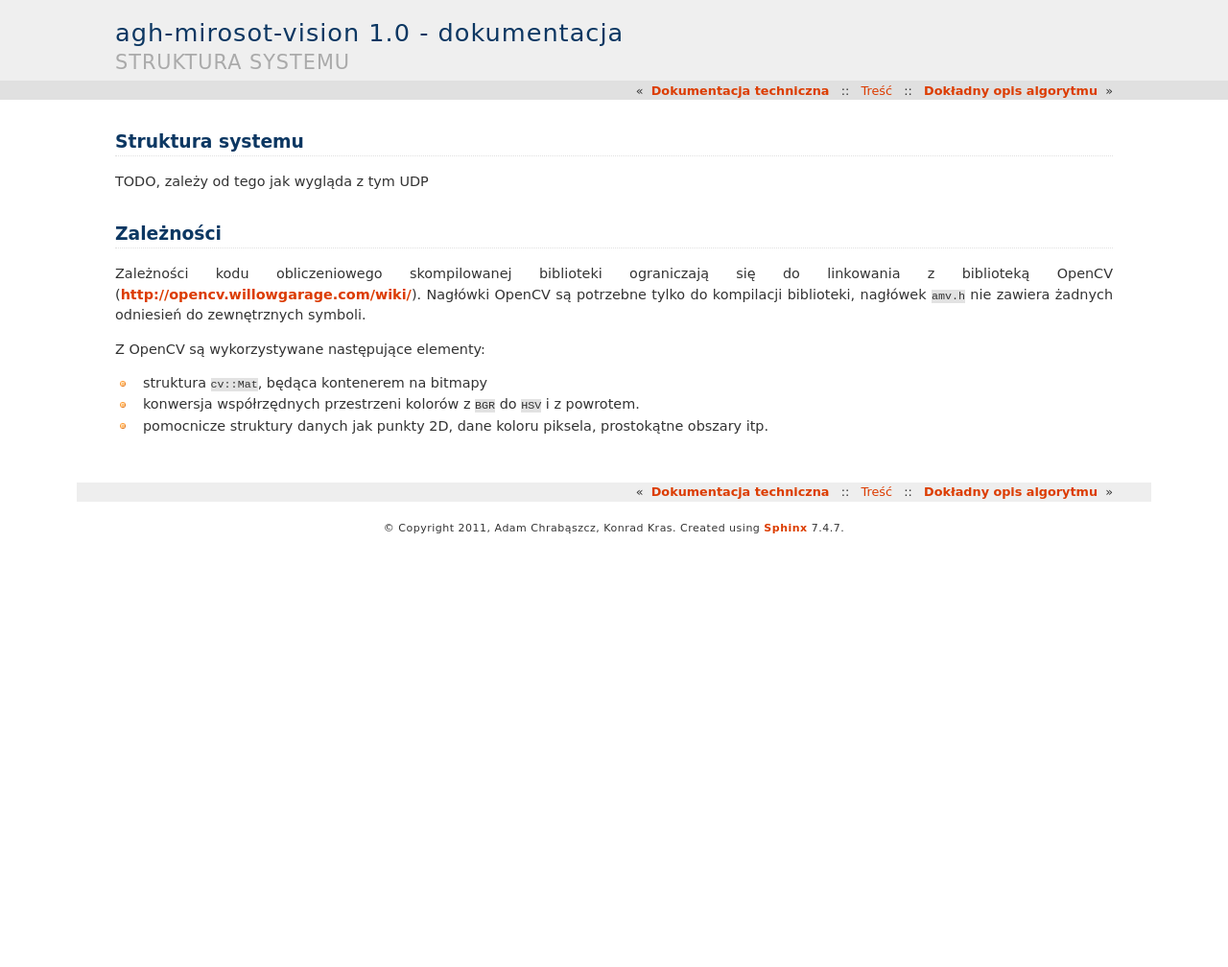
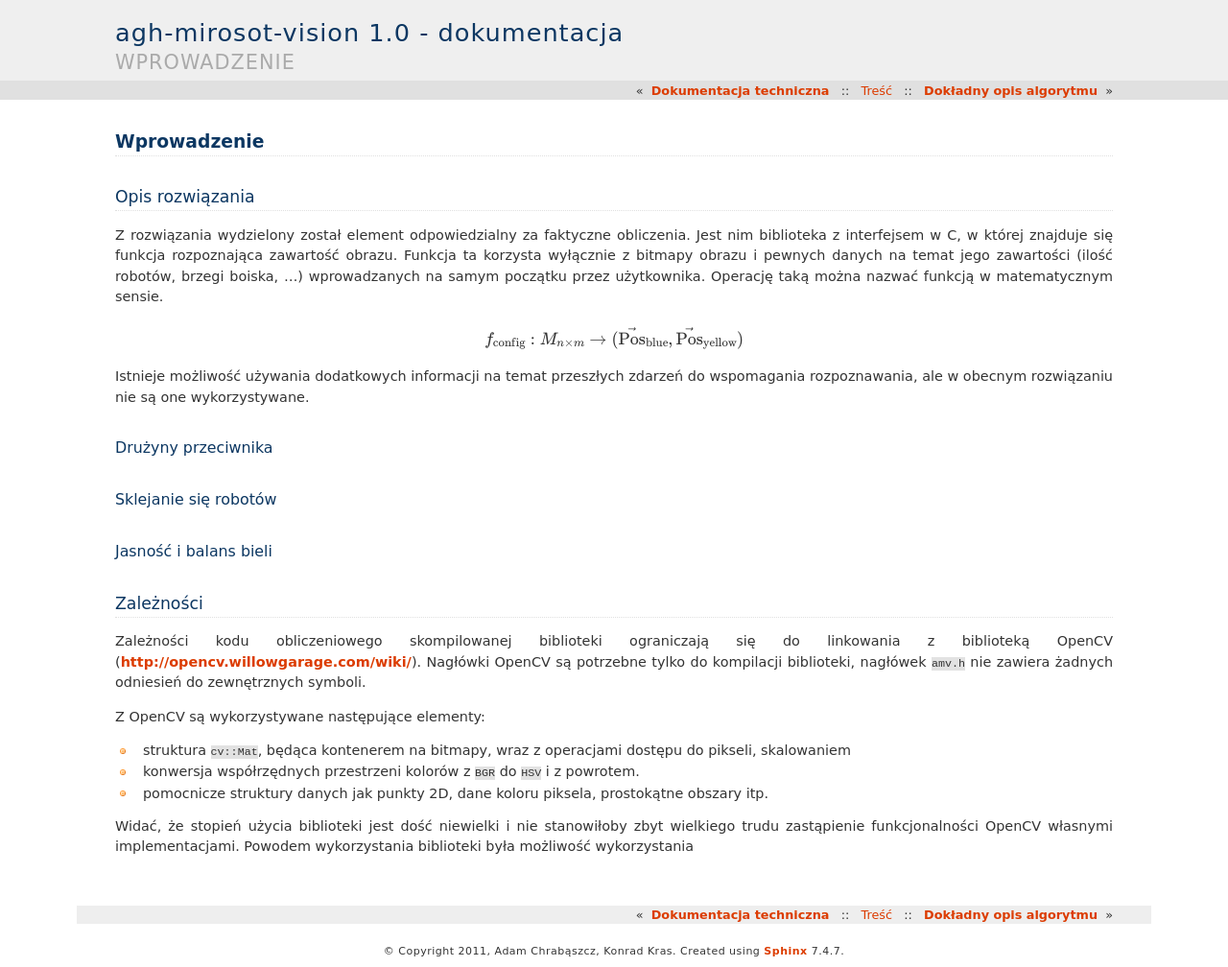
Before and after one commit to admchr/agh-mirosot-vision, a Sphinx documentation site: the page built from doc/arch/generaldoc.rst, in a window 1280 px wide. Shown: the whole page at 96% size. Built offline with Sphinx 7.4.7, drawn with Linux system fonts in a browser that asks for light colours; formulas are drawn with MathJax 3; pages that are not in the unit, such as notebooks, are missing from menus; before the commit the page ends 900 px from its top, so only the background shows below that.

Commit message:
finished last commit & some more docs

```diff
--- a/doc/arch/archdoc.rst
+++ b/doc/arch/archdoc.rst
@@ -17,6 +17,7 @@ Tu:
   * można spróbować robić więcej w jednym przebiegu po obrazku, zmniejszyć
     wielkość wszelkich struktur dodatkowych, eliminować alokację
   * poprawić rozpoznawanie orientacji trójkąta, znikające punkty z 3-kąta
+  * delayed white balance - napierw wyliczamy balans, potem z niego korzystamy
   * UI... ... ...
 
 TODO
--- a/doc/arch/generaldoc.rst
+++ b/doc/arch/generaldoc.rst
@@ -1,9 +1,40 @@
+
+Wprowadzenie
+------------
+
+Opis rozwiązania
+****************
+
+Z rozwiązania wydzielony został element odpowiedzialny za faktyczne obliczenia.
+Jest nim biblioteka z interfejsem w C, w której znajduje się funkcja
+rozpoznająca zawartość obrazu. Funkcja ta korzysta wyłącznie z bitmapy obrazu
+i pewnych danych na temat jego zawartości (ilość robotów, brzegi boiska, ...)
+wprowadzanych na samym początku przez użytkownika. Operację taką można
+nazwać funkcją w matematycznym sensie.
+
+.. math::
+
+    f_{\mathrm{config}}: M_{n\times m} \to (\mathrm{\vec{Pos}_{blue}},\mathrm{\vec{Pos}_{yellow}})
+
+Istnieje możliwość używania dodatkowych informacji na temat przeszłych zdarzeń
+do wspomagania rozpoznawania, ale w obecnym rozwiązaniu nie są one
+wykorzystywane.
+
+Drużyny przeciwnika
+^^^^^^^^^^^^^^^^^^^
 
 
-Struktura systemu
-*****************
 
-TODO, zależy od tego jak wygląda z tym UDP
+Sklejanie się robotów
+^^^^^^^^^^^^^^^^^^^^^
+
+
+
+Jasność i balans bieli
+^^^^^^^^^^^^^^^^^^^^^^
+
+
+
 
 
 Zależności
@@ -16,7 +47,12 @@ zawiera żadnych odniesień do zewnętrznych symboli.
 
 Z OpenCV są wykorzystywane następujące elementy:
 
-* struktura ``cv::Mat``, będąca kontenerem na bitmapy
+* struktura ``cv::Mat``, będąca kontenerem na bitmapy, wraz z operacjami dostępu
+  do pikseli, skalowaniem
 * konwersja współrzędnych przestrzeni kolorów z ``BGR`` do ``HSV`` i z powrotem.
 * pomocnicze struktury danych jak punkty 2D, dane koloru piksela, prostokątne
   obszary itp.
+
+Widać, że stopień użycia biblioteki jest dość niewielki i nie stanowiłoby zbyt
+wielkiego trudu zastąpienie funkcjonalności OpenCV własnymi implementacjami.
+Powodem wykorzystania biblioteki była możliwość wykorzystania
--- a/doc/user/generaldoc.rst
+++ b/doc/user/generaldoc.rst
@@ -45,6 +45,7 @@ Algorytmy rozpoznawania w programie są dostosowane do jednego schematu barwnego
 na robotach. Jest on przedstawiony na schemacie:
 
 .. image:: /team.png
+    :align: center
     :width: 320pt
     :height: 240pt
 
@@ -137,6 +138,7 @@ wyjściowych. :math:`P_2` jest transformowany tak, żeby we współrzędnych
 wyjściowych miał pozycję :math:`(s_x, s_y)`.
 
 .. image:: /transform.png
+    :align: center
     :width: 320pt
     :height: 240pt
 
@@ -144,5 +146,6 @@ Kąty zwracane jako ustawienie robota są liczone zgodnie z ruchem wskazówek
 zegara na obrazku, od 0 do :math:`2 \pi`, gdzie 0 to orientacja w prawo.
 
 .. image:: /coords.png
+    :align: center
     :width: 150pt
     :height: 150pt
```
Also changed, not shown: other parts of doc/user/generaldoc.rst (+1 -1 lines), doc/process/processdoc.rst (+20 -0 lines), 4 other files.
